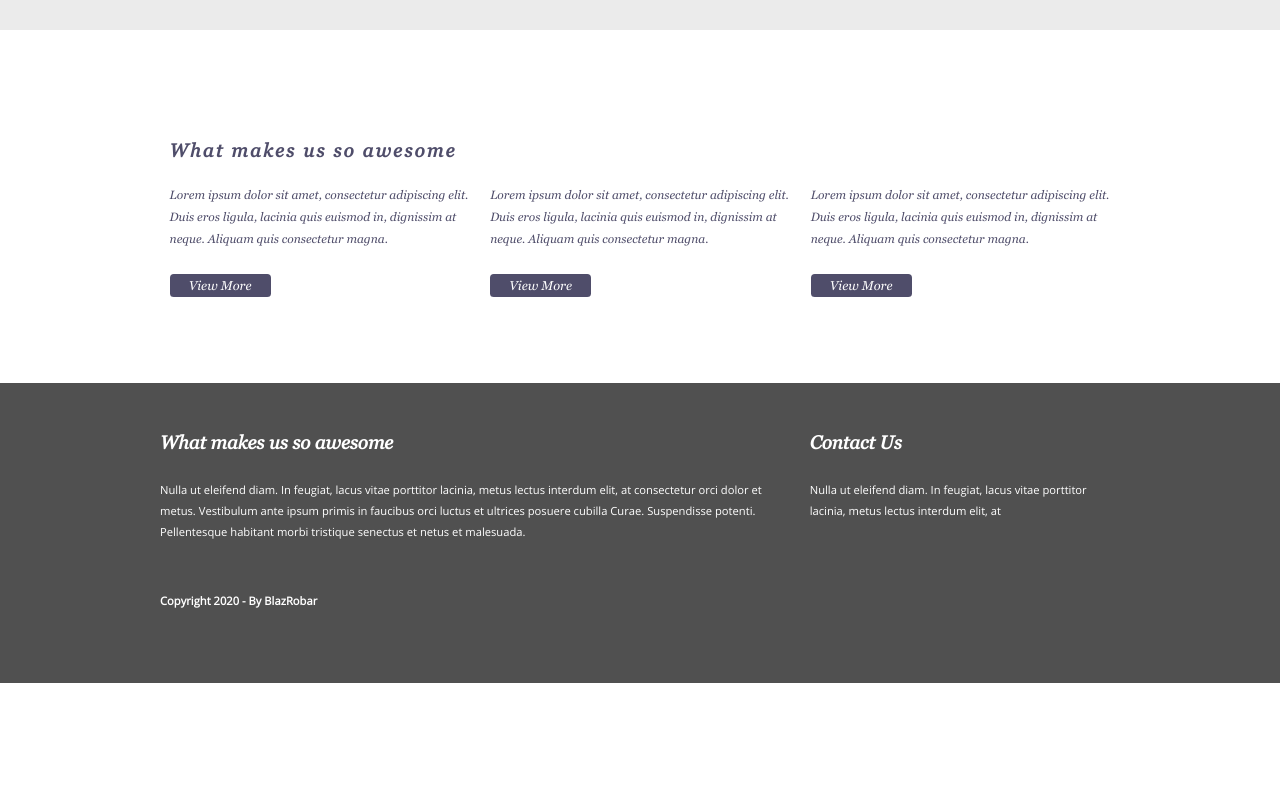
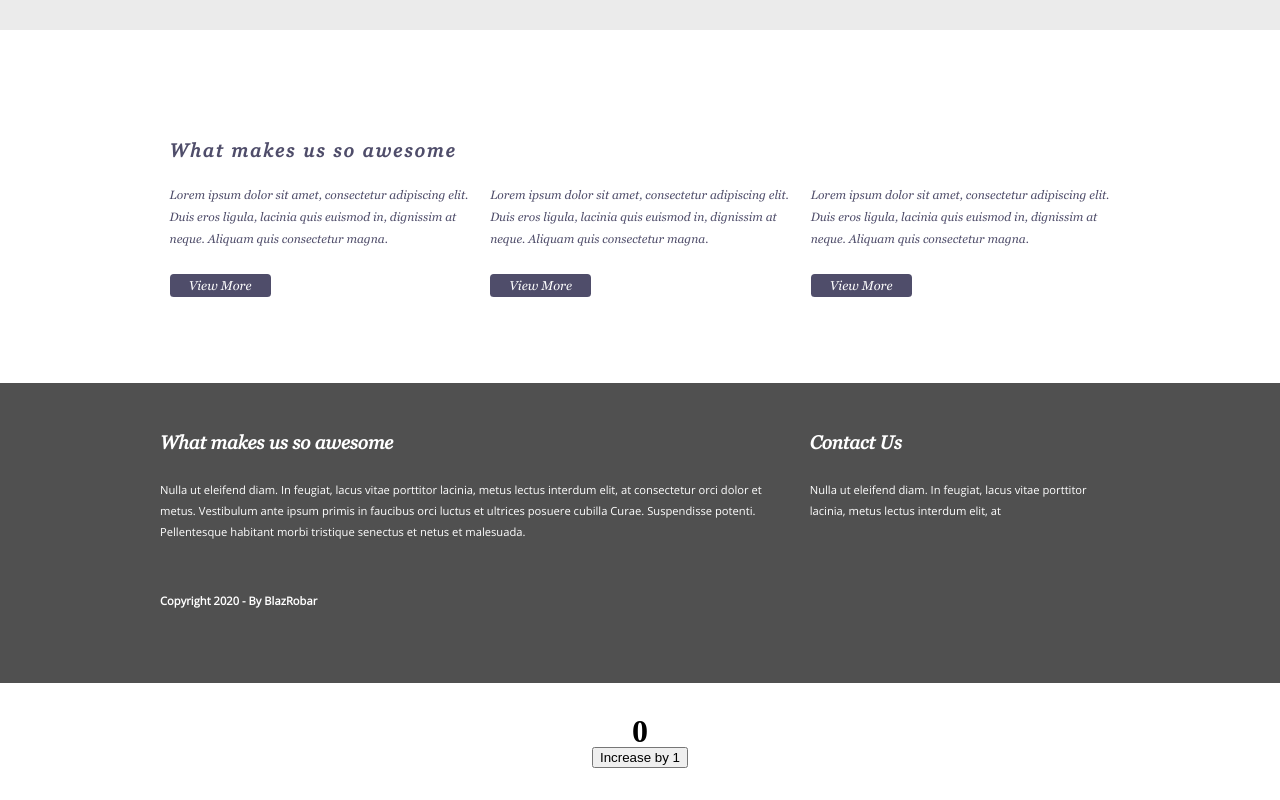
Before and after one commit to timtangonan/hsf-test, a Gatsby site: page / in a window 1280 px wide. Shown: the part 1626-2426 px from the top of the page. Before the commit the page ends 2309 px from the top, so only its background shows below. Built offline with nearby package versions, Linux system fonts and the light colour scheme; Gatsby itself is replaced by a stand-in of ours.

Commit message:
test component

```diff
--- /dev/null
+++ b/src/components/test.js
@@ -0,0 +1,14 @@
+import React, { useState } from "react"
+
+const Test = () => {
+    const [ count, setCount ] = useState(0);
+
+    return (
+        <div style={{ margin: '2em', display: 'flex', flexDirection: 'column', alignItems: 'center'}}>
+            <h1>{count}</h1>
+            <button onClick={() => setCount( count + 1 )}>Increase by 1</button>
+        </div>
+    )
+}
+
+export default Test
--- a/src/pages/index.js
+++ b/src/pages/index.js
@@ -6,11 +6,14 @@
 import About from "../components/about"
 import Footer from "../components/footer"
 
+import Test from "../components/test"
+
 import "../styles/index.css"
 
 export default () => {
     return(
         <div className="main">
+
             <div className="nav-hero">
                 <Navbar />
                 <Hero />
@@ -18,6 +21,7 @@
             <Works />
             <About />
             <Footer />
+            <Test />
         </div>
     )
 }
```
